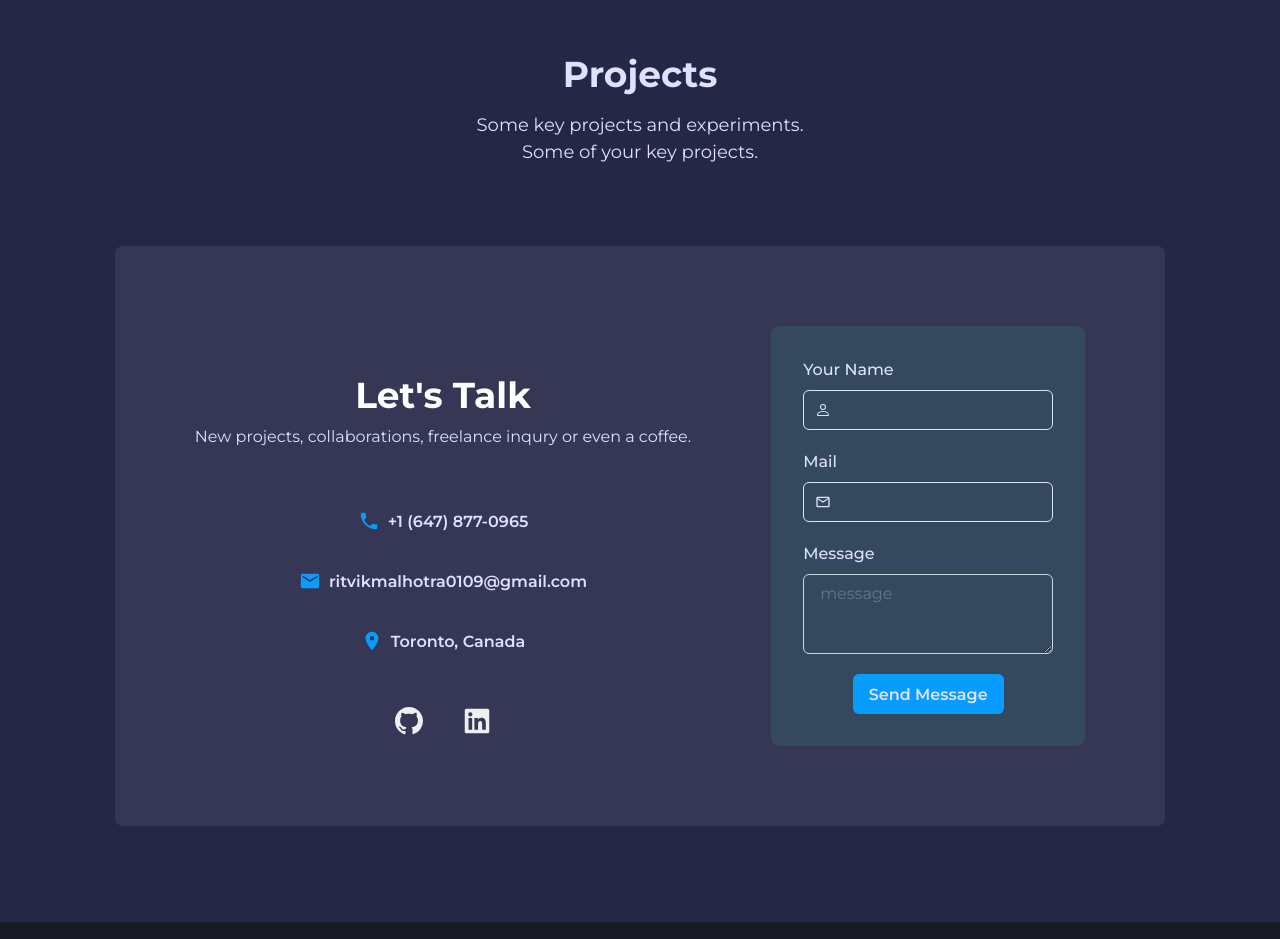
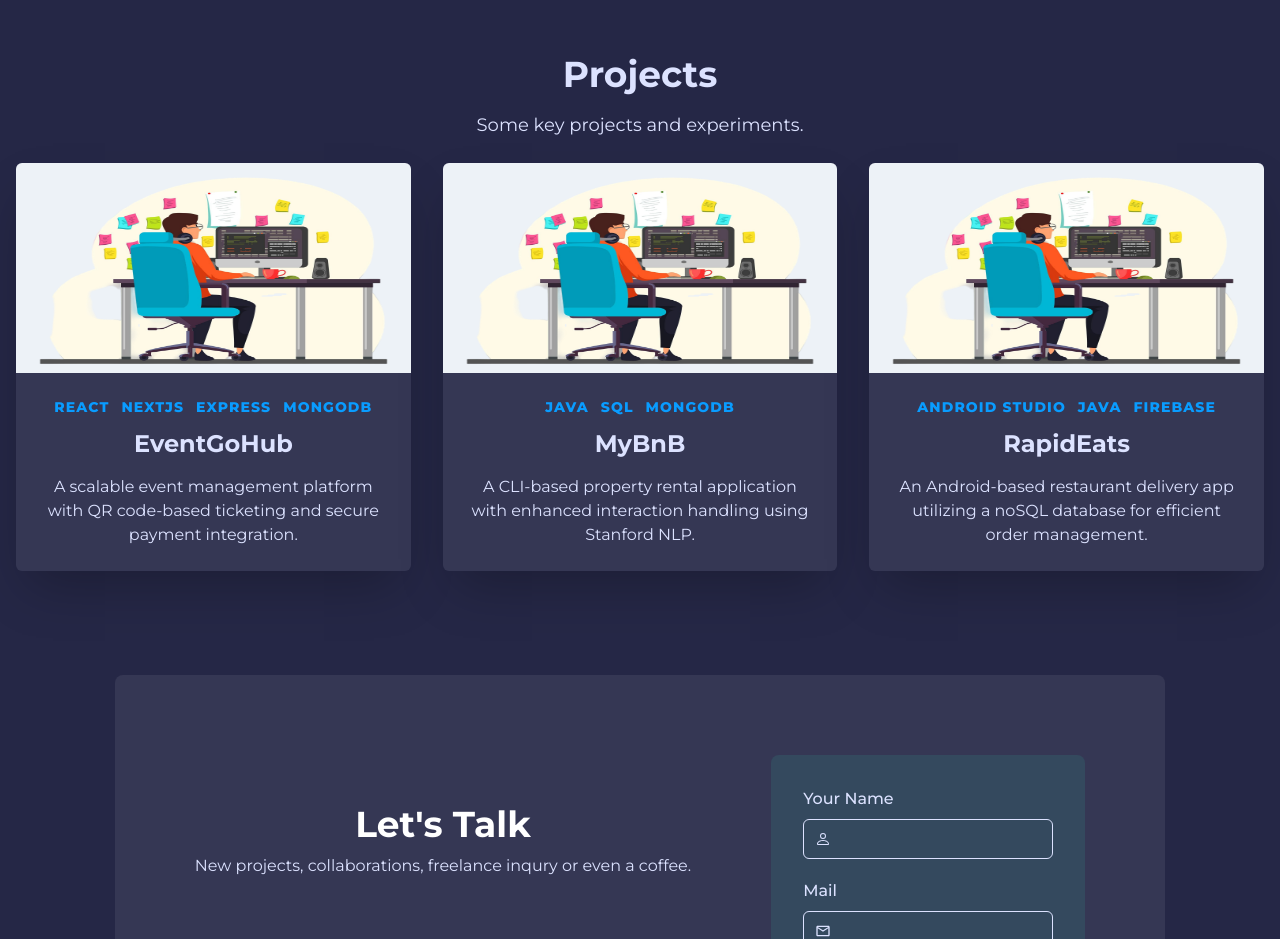
Before and after one commit to ritvik0109/portfolio-website, a Next.js app: page / in a window 1280 px wide. Shown: the part 900-1839 px from the top of the page. Built offline with nearby package versions, Linux system fonts and the light colour scheme.

Commit message:
feat: add projects grid

```diff
--- a/src/components/Landing/Landing.tsx
+++ b/src/components/Landing/Landing.tsx
@@ -1,6 +1,7 @@
 import { Box, Flex, Heading, Text } from "@chakra-ui/react";
 import Contact from "../Contact/Contact";
 import Hero from "../Hero/Hero";
+import ProjectsGrid from "../Projects/ProjectsGrid";
 import content from "../../content/content.json";
 
 export default function Landing() {
@@ -22,7 +23,7 @@ export default function Landing() {
           {content.projectsSection.title}
         </Heading>
         <Text fontSize="lg">{content.projectsSection.subtitle}</Text>
-        <Text fontSize="lg">Some of your key projects.</Text>
+        <ProjectsGrid />
       </Box>
 
       <Box textAlign="center" mb={10}>
--- /dev/null
+++ b/src/components/Projects/ProjectCard.tsx
@@ -0,0 +1,80 @@
+"use client";
+
+import Image from "next/image";
+import {
+  Box,
+  Center,
+  Heading,
+  Text,
+  Stack,
+  Avatar,
+  useColorModeValue,
+  HStack,
+  Wrap,
+} from "@chakra-ui/react";
+
+type ProjectCardProps = {
+  title: string;
+  description: string;
+  githubLink: string;
+  projectUrl?: string;
+  //   FIXME
+  image?: string;
+  techStack: string[];
+};
+
+export default function ProjectCard({
+  title,
+  description,
+  image,
+  githubLink,
+  projectUrl,
+  techStack,
+}: ProjectCardProps) {
+  return (
+    <Center py={6}>
+      <Box
+        maxW={"445px"}
+        w={"full"}
+        // eslint-disable-next-line react-hooks/rules-of-hooks
+        bg={useColorModeValue("white", "#353754")}
+        boxShadow={"2xl"}
+        rounded={"md"}
+        p={6}
+        overflow={"hidden"}
+      >
+        <Box
+          h={"210px"}
+          bg={"gray.100"}
+          mt={-6}
+          mx={-6}
+          mb={6}
+          pos={"relative"}
+        >
+          <Image src={"/images/developer.png"} fill alt="Example" />
+        </Box>
+        <Stack flexGrow={1} justify="space-between">
+          <Wrap justify="center" spacing="3">
+            {techStack.map((item, index) => (
+              <Text
+                key={index}
+                color={"#099cff"}
+                textTransform={"uppercase"}
+                fontWeight={800}
+                fontSize={"sm"}
+                letterSpacing={1.1}
+              >
+                {item}
+              </Text>
+            ))}
+          </Wrap>
+          <Heading fontSize={"2xl"} fontFamily={"body"} mt={1} mb={2}>
+            {title}
+          </Heading>
+          <Text>{description}</Text>
+          {/* Github and live links? Be lazy and just make the button go to the github? and the readme on github should contain the live links lolololololol*/}
+        </Stack>
+      </Box>
+    </Center>
+  );
+}
--- /dev/null
+++ b/src/components/Projects/ProjectsGrid.tsx
@@ -0,0 +1,21 @@
+import { SimpleGrid } from "@chakra-ui/react";
+import ProjectCard from "./ProjectCard";
+import content from "../../content/content.json";
+
+export default function ProjectsGrid() {
+  return (
+    <SimpleGrid columns={{ base: 1, md: 2, lg: 3 }} spacing={8}>
+      {content.projectsSection.projects.map((project, index) => (
+        <ProjectCard
+          key={index}
+          title={project.title}
+          description={project.description}
+          //   image={project.image}
+          githubLink={project.githubLink}
+          projectUrl={project.projectUrl ? project.projectUrl : ""}
+          techStack={project.techStack}
+        />
+      ))}
+    </SimpleGrid>
+  );
+}
```
